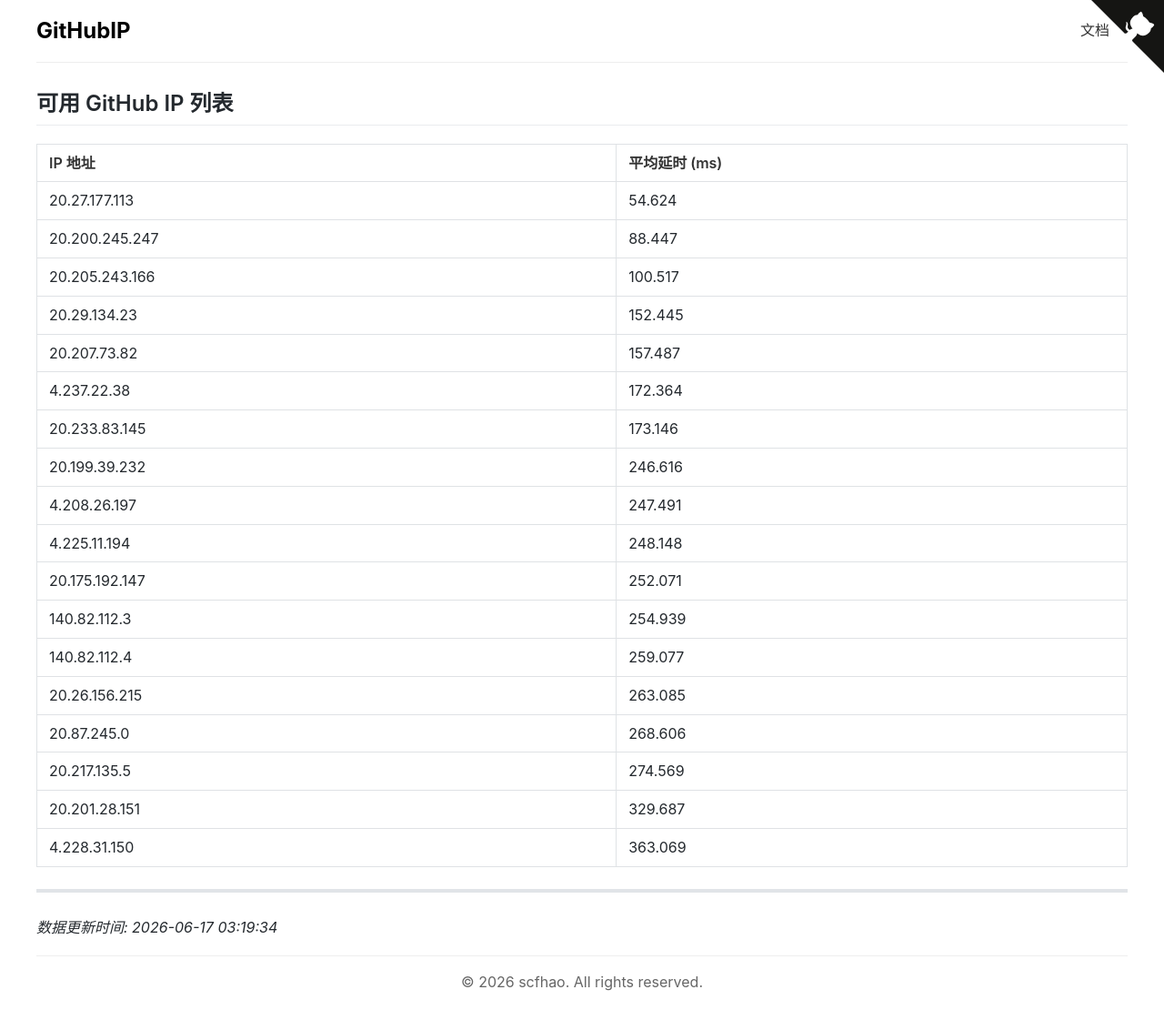
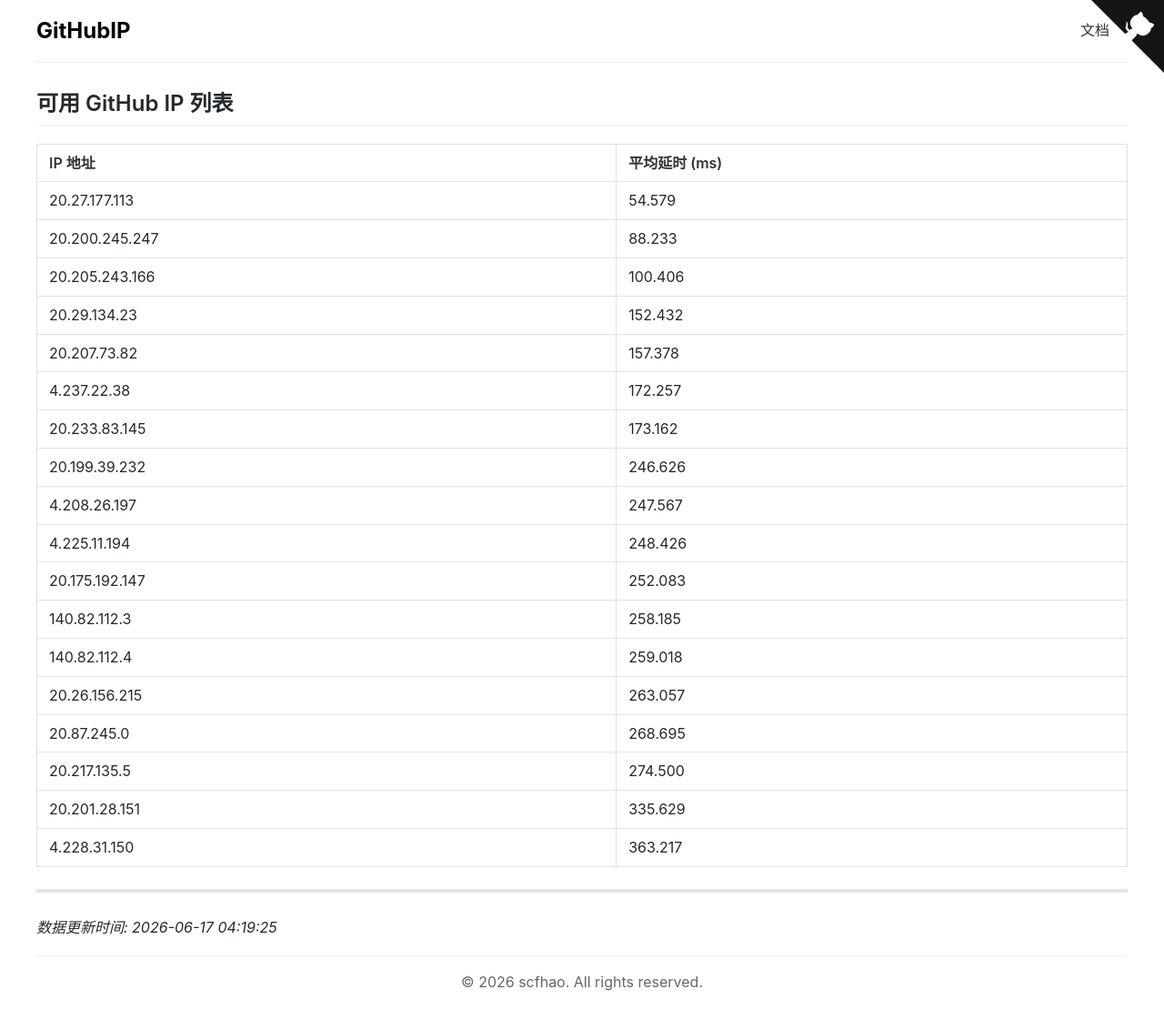
Before and after one commit to scfhao/GitHubIP, a Jekyll site: the page built from index.md, in a window 1280 px wide. Shown: the whole page at 91% size. Built offline with Jekyll 4.4.1, drawn with Linux system fonts in a browser that asks for light colours.

Commit message:
自动脚本执行 - 2026-06-17 04:19:26

```diff
--- a/index.md
+++ b/index.md
@@ -1,32 +1,32 @@
 ---
 layout: home
 title: GitHub IP 列表
-date: 2026-06-17 03:19:34
+date: 2026-06-17 04:19:25
 ---
 
 ## 可用 GitHub IP 列表
 
 | IP 地址 | 平均延时 (ms) |
 |---------|--------------|
-| 20.27.177.113 | 54.624 |
-| 20.200.245.247 | 88.447 |
-| 20.205.243.166 | 100.517 |
-| 20.29.134.23 | 152.445 |
-| 20.207.73.82 | 157.487 |
-| 4.237.22.38 | 172.364 |
-| 20.233.83.145 | 173.146 |
-| 20.199.39.232 | 246.616 |
-| 4.208.26.197 | 247.491 |
-| 4.225.11.194 | 248.148 |
-| 20.175.192.147 | 252.071 |
-| 140.82.112.3 | 254.939 |
-| 140.82.112.4 | 259.077 |
-| 20.26.156.215 | 263.085 |
-| 20.87.245.0 | 268.606 |
-| 20.217.135.5 | 274.569 |
-| 20.201.28.151 | 329.687 |
-| 4.228.31.150 | 363.069 |
+| 20.27.177.113 | 54.579 |
+| 20.200.245.247 | 88.233 |
+| 20.205.243.166 | 100.406 |
+| 20.29.134.23 | 152.432 |
+| 20.207.73.82 | 157.378 |
+| 4.237.22.38 | 172.257 |
+| 20.233.83.145 | 173.162 |
+| 20.199.39.232 | 246.626 |
+| 4.208.26.197 | 247.567 |
+| 4.225.11.194 | 248.426 |
+| 20.175.192.147 | 252.083 |
+| 140.82.112.3 | 258.185 |
+| 140.82.112.4 | 259.018 |
+| 20.26.156.215 | 263.057 |
+| 20.87.245.0 | 268.695 |
+| 20.217.135.5 | 274.500 |
+| 20.201.28.151 | 335.629 |
+| 4.228.31.150 | 363.217 |
 
 ---
 
-*数据更新时间: 2026-06-17 03:19:34*
+*数据更新时间: 2026-06-17 04:19:25*
```
